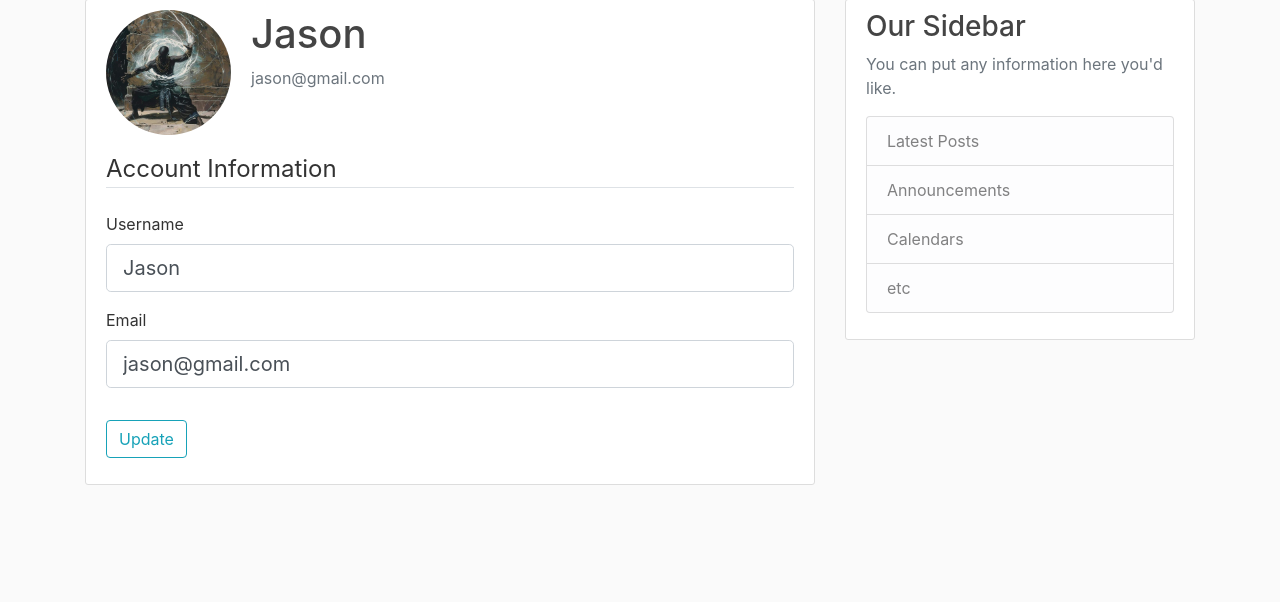
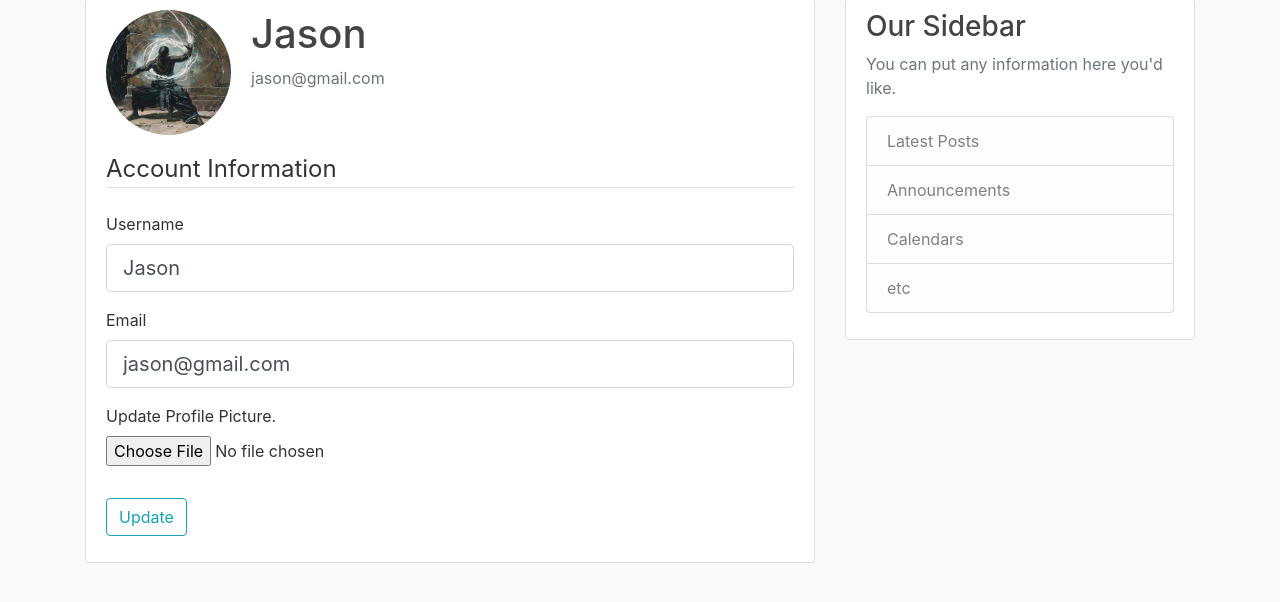
Before and after one commit to BisimJang/Flask_blog, a Flask app: page /account in a window 1280 px wide. Shown: the part 81-683 px from the top of the page. Run offline with Flask 3, Linux system fonts and the light colour scheme; a user stored in the database is signed in; some libraries are stand-ins or nearby versions.

Commit message:
Added the ability to update the profile picture along with validation checkers.

```diff
--- a/flaskblog/forms.py
+++ b/flaskblog/forms.py
@@ -43,7 +43,8 @@ class UpdateAccountForm(FlaskForm):
                            validators=[DataRequired(), Length(2, 20)])
     email = StringField("Email",
                         validators=[DataRequired(), Email()])
-    #picture = FileField('Update Profile Picture.', validators=[FileAllowed()])
+    picture = FileField('Update Profile Picture.',
+                        validators=[FileAllowed(['jpg', 'png'])])
     submit = SubmitField('Update')
 
     def validate_username(self, username):
--- a/flaskblog/routes.py
+++ b/flaskblog/routes.py
@@ -1,3 +1,6 @@
+import os
+import secrets
+from PIL import Image
 from flaskblog import app, db, bcrypt
 from flask import render_template, url_for, flash, redirect, request
 from flaskblog.forms import LoginForm, RegistrationForm,UpdateAccountForm
@@ -73,11 +76,26 @@ def logout():
     return redirect(url_for('home'))
 
 
+def save_picture(form_picture):
+    random_hex = secrets.token_hex(8)
+    _, f_ext = os.path.splitext(form_picture.filename)
+    picture_fn = random_hex + f_ext
+    picture_path = os.path.join(app.root_path, 'static/profile_pics', picture_fn)
+
+    output_size = (125, 125)
+    i = Image.open(form_picture)
+    i.thumbnail(output_size)
+    i.save(picture_path)
+    return picture_fn
+
 @app.route("/account", methods=['GET', 'POST'])
 @login_required
 def account():
     form = UpdateAccountForm()
     if form.validate_on_submit():
+        if form.picture.data:
+            picture_file = save_picture(form.picture.data)
+            current_user.image_file = picture_file
         current_user.username = form.username.data
         current_user.email = form.email.data
         db.session.commit()
--- a/flaskblog/templates/account.html
+++ b/flaskblog/templates/account.html
@@ -8,13 +8,12 @@
           <p class="text-secondary">{{current_user.email}}</p>
         </div>
       </div>
-        <form method="POST" action="">
+        <form method="POST" action="" enctype="multipart/form-data">
             {{ form.hidden_tag() }}
             <fieldset class="form-group">
                 <legend class="border-bottom mb-4">Account Information</legend>
                 <div class="form-group">
                     {{ form.username.label(class="form-control-label") }}
-
                     {% if form.username.errors %}
                         {{ form.username(class="form-control form-control-lg is-invalid") }}
                         <div class="invalid-feedback">
@@ -39,6 +38,15 @@
                         {{ form.email(class="form-control form-control-lg") }}
                     {% endif %}
                 </div>
+                <div class="form-group">
+                    {{ form.picture.label()}}
+                    {{ form.picture(class="form-control-file") }}
+                    {%if form.picture.errors%}
+                        {% for error in form.picture.errors %}
+                                <span class="text-danger">{{ error }}</span><br>
+                        {% endfor %}
+                    {% endif %}
+                </div>
             </fieldset>
             <div class="form-group">
                 {{ form.submit(class="btn btn-outline-info") }}
```
Also changed, not shown: flaskblog/static/profile_pics/5393ad00043f72b6.jpg (added), instance/site.db.
